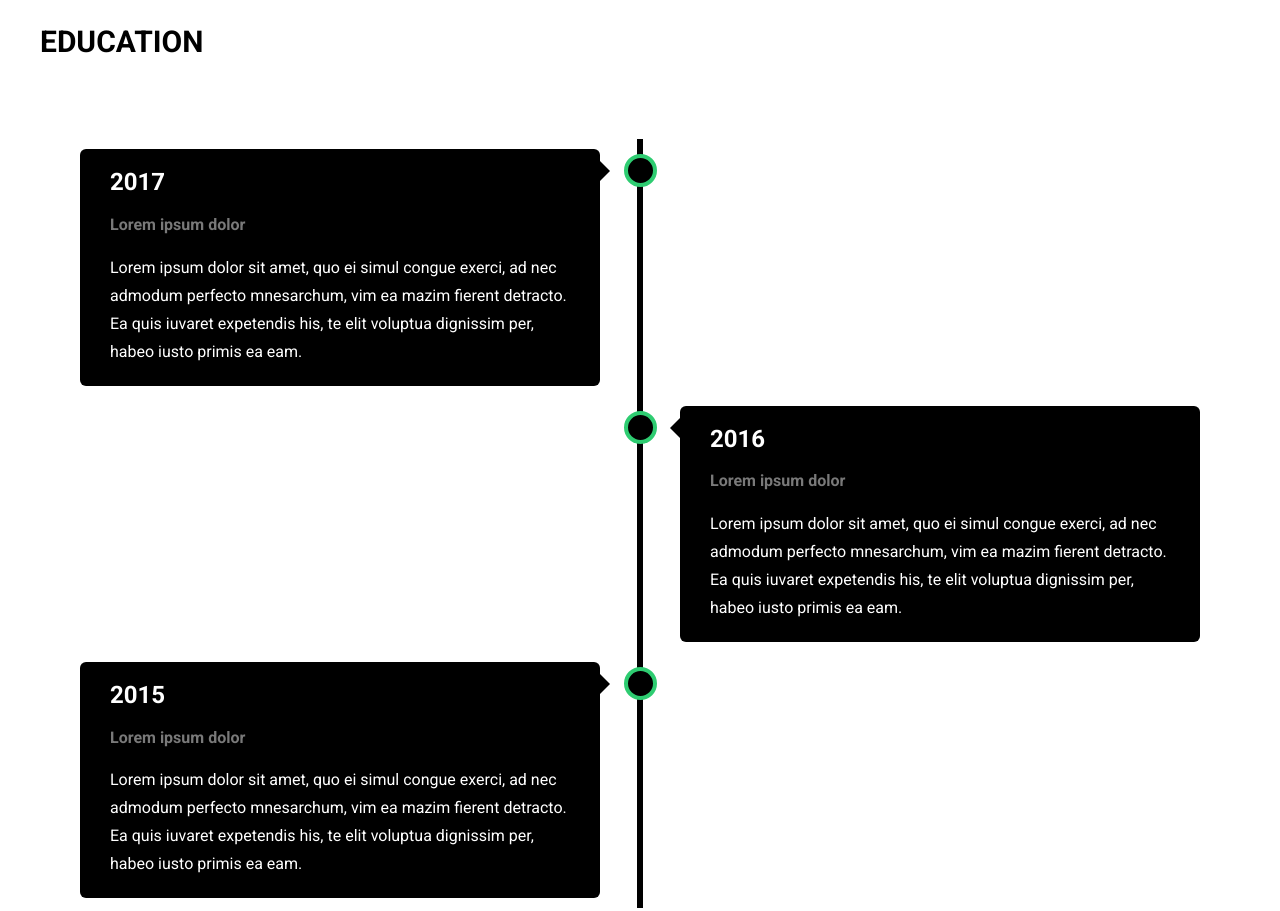
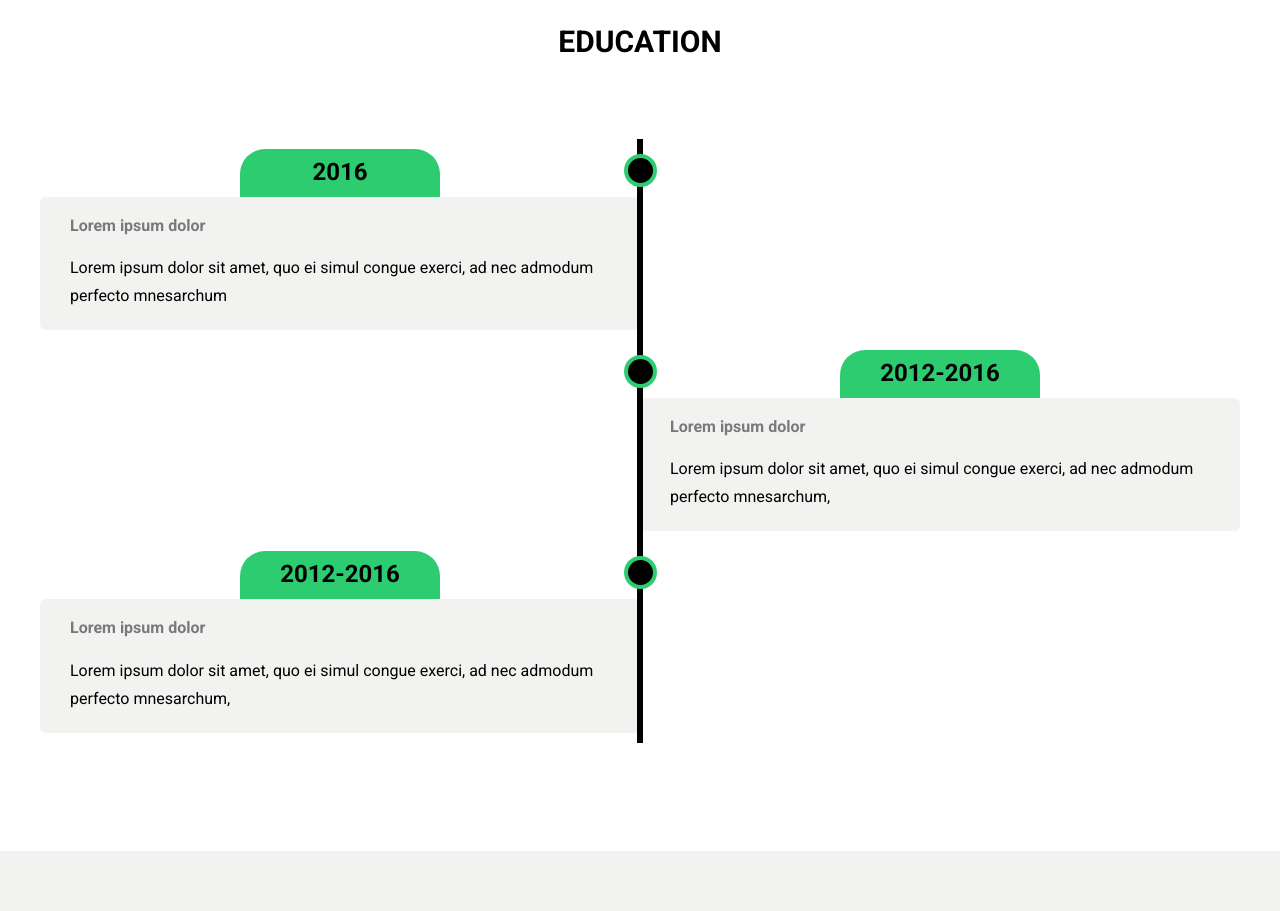
Before and after one commit to ModestB/VCS_projektas, a plain HTML site: page index.html in a window 1280 px wide. Shown: the part 2860-3771 px from the top of the page. Drawn offline with nearby package versions, Linux system fonts and the light colour scheme; files whose address does not match are found by name.

Commit message:
Modified education timeline

```diff
--- a/assets/style/scss/_style.scss
+++ b/assets/style/scss/_style.scss
@@ -401,6 +401,9 @@ nav {
 /* ========================================================================== */
 .education {
     margin-top: 6.8rem;
+    h3{
+        text-align: center;
+    }
 }
 
 //TIMELINE SECTION
@@ -408,10 +411,11 @@ nav {
 .timeline {
     position: relative;
     max-width: 1200px;
+    width: 100%;
     margin: 0 auto;
 
     h2, p{
-        color: $color-secondary;
+        color: $color-primary;
     }
     h2, h4{
         margin-bottom: 1.2rem;
@@ -435,7 +439,7 @@ nav {
 
 /* Container around content */
 .container-timeline {
-    padding: 10px 40px;
+    padding: 10px 0;
     position: relative;
     background-color: inherit;
     width: 50%;
@@ -458,40 +462,12 @@ nav {
 /* Place the container to the left */
 .left {
     left: 0;
+
 }
 
 /* Place the container to the right */
 .right {
     left: 50%;
-}
-
-/* Add arrows to the left container (pointing right) */
-.left::before {
-    content: " ";
-    height: 0;
-    position: absolute;
-    top: 22px;
-    width: 0;
-    z-index: 1;
-    right: 30px;
-    border: medium solid $color-primary;
-    border-width: 10px 0 10px 10px;
-    border-color: transparent transparent transparent $color-primary;
-
-}
-
-/* Add arrows to the right container (pointing left) */
-.right::before {
-    content: " ";
-    height: 0;
-    position: absolute;
-    top: 22px;
-    width: 0;
-    z-index: 1;
-    left: 30px;
-    border: medium solid $color-primary;
-    border-width: 10px 10px 10px 0;
-    border-color: transparent $color-primary transparent transparent;
 }
 
 /* Fix the circle for containers on the right side */
@@ -502,11 +478,24 @@ nav {
 /* The actual content */
 .content {
     padding: 20px 30px;
-    background-color: $color-primary;
+    background-color: $color-grey;
     position: relative;
     border-radius: 6px;
-} /* EDUCATION END*/
-
+}
+.year.flex-container{
+    margin: 0 auto;
+    background-color: $color-success;
+    max-width: 200px;
+    max-height: 50px;
+    align-items: center;
+    border-top-left-radius: 25px;
+    border-top-right-radius: 25px;
+    padding: 10px 20px;
+    h2{
+        margin-bottom: 0;
+        color: $color-primary;
+    }
+}/* EDUCATION END*/
 
 /* ========================================================================== */
 /* QUOTES SEPARATION */
--- a/index.html
+++ b/index.html
@@ -161,24 +161,31 @@
         </div>
         <div class="timeline">
             <div class="container-timeline left">
+                <div class="flex-container year">
+                    <h2>2016</h2>
+                </div>
                 <div class="content">
-                    <h2>2017</h2>
                     <h4>Lorem ipsum dolor</h4>
-                    <p>Lorem ipsum dolor sit amet, quo ei simul congue exerci, ad nec admodum perfecto mnesarchum, vim ea mazim fierent detracto. Ea quis iuvaret expetendis his, te elit voluptua dignissim per, habeo iusto primis ea eam.</p>
+                    <p>Lorem ipsum dolor sit amet, quo ei simul congue exerci, ad nec admodum perfecto mnesarchum</p>
                 </div>
             </div>
             <div class="container-timeline right">
+                <div class="flex-container year">
+                    <h2>2012-2016</h2>
+                </div>
                 <div class="content">
-                    <h2>2016</h2>
                     <h4>Lorem ipsum dolor</h4>
-                    <p>Lorem ipsum dolor sit amet, quo ei simul congue exerci, ad nec admodum perfecto mnesarchum, vim ea mazim fierent detracto. Ea quis iuvaret expetendis his, te elit voluptua dignissim per, habeo iusto primis ea eam.</p>
+                    <p>Lorem ipsum dolor sit amet, quo ei simul congue exerci, ad nec admodum perfecto mnesarchum, </p>
                 </div>
             </div>
             <div class="container-timeline left">
+                <div class="flex-container year">
+                    <h2>2012-2016</h2>
+                </div>
                 <div class="content">
-                    <h2>2015</h2>
+
                     <h4>Lorem ipsum dolor</h4>
-                    <p>Lorem ipsum dolor sit amet, quo ei simul congue exerci, ad nec admodum perfecto mnesarchum, vim ea mazim fierent detracto. Ea quis iuvaret expetendis his, te elit voluptua dignissim per, habeo iusto primis ea eam.</p>
+                    <p>Lorem ipsum dolor sit amet, quo ei simul congue exerci, ad nec admodum perfecto mnesarchum, </p>
                 </div>
             </div>
         </div>
```
Also changed, not shown: assets/style/css/main.css.
